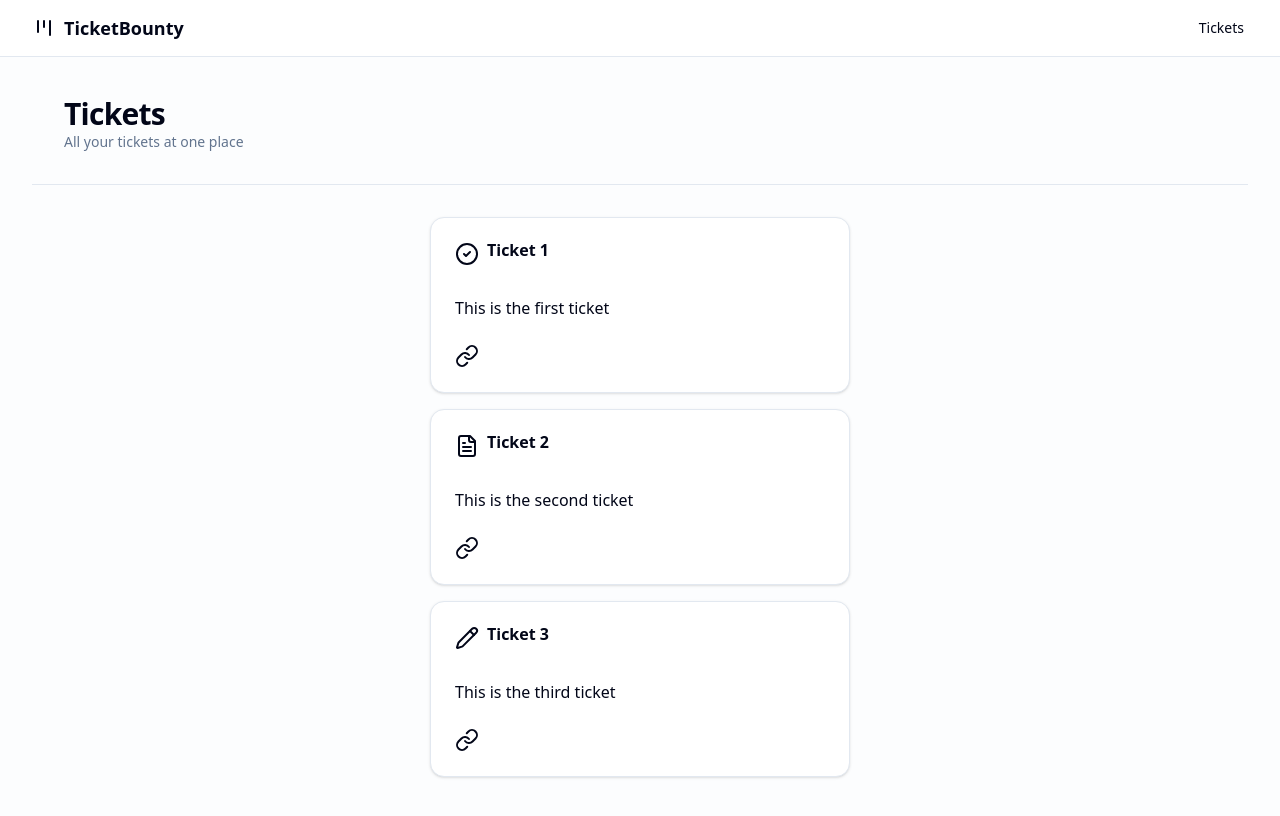
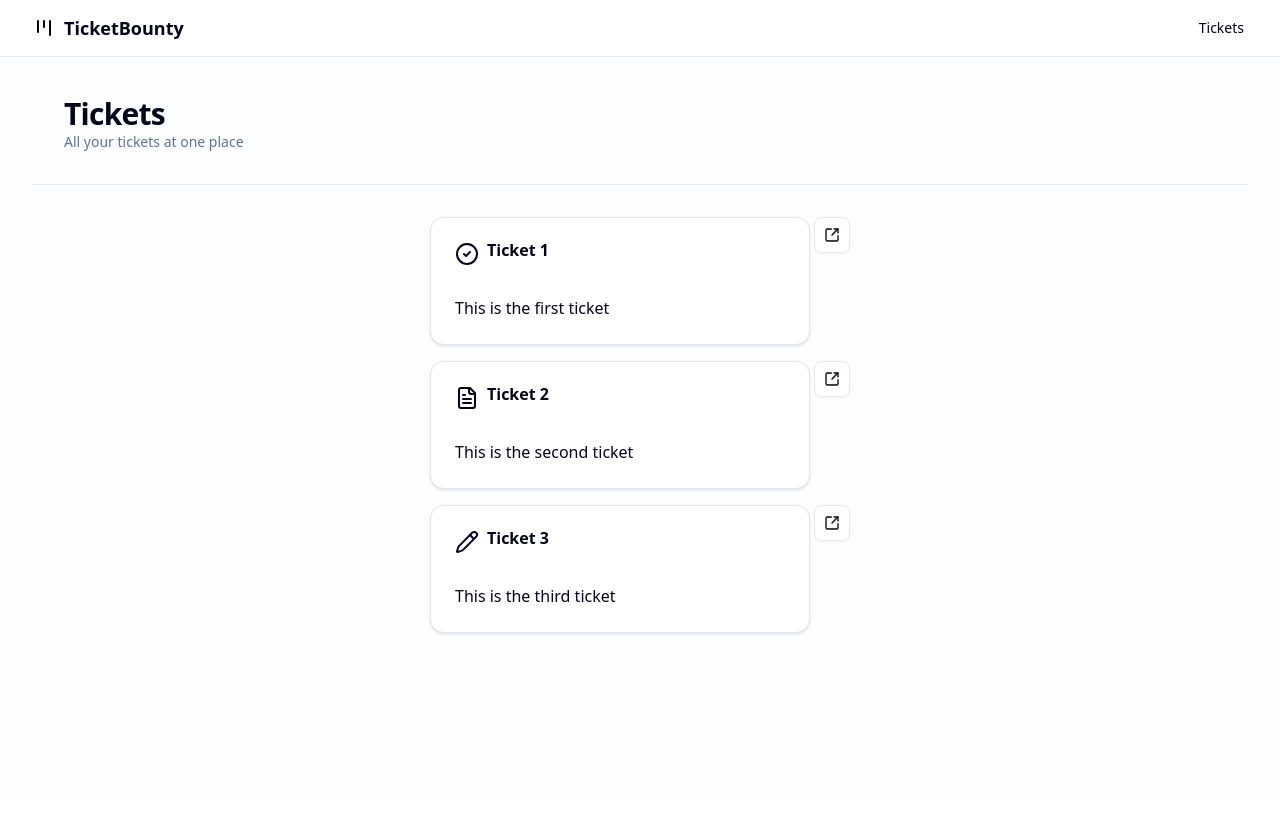
Before and after one commit to caiowrocha/the-road-to-next, a Next.js app: page /tickets in a window 1280 px wide. Shown: the top 816 px of the page. Built offline with nearby package versions, Linux system fonts and the light colour scheme.

Commit message:
refactor: ticket item component

```diff
--- a/src/features/tickets/components/ticket-item.tsx
+++ b/src/features/tickets/components/ticket-item.tsx
@@ -1,5 +1,7 @@
-import { Link } from 'lucide-react'
-import { Card, CardContent, CardFooter, CardHeader, CardTitle } from '@/components/ui/card'
+import { LucideSquareArrowOutUpRight } from 'lucide-react'
+import Link from 'next/link'
+import { Button } from '@/components/ui/button'
+import { Card, CardContent, CardHeader, CardTitle } from '@/components/ui/card'
 import { ticketPath } from '@/paths'
 import { TICKET_ICONS } from '../constants'
 import { Ticket } from '../types'
@@ -9,10 +11,23 @@
 }
 
 const TicketItem = ({ ticket }: TicketItemProps) => {
+    const detailButton = (
+        <Button variant="outline" size="icon" asChild>
+            <Link href={ticketPath(ticket.id)}>
+                <LucideSquareArrowOutUpRight className='h-4 w-4' />
+            </Link>
+        </Button>
+    )
+
+
+
     return (
+        <div
+            className="w-full max-w-[420px] flex gap-x-1"
+        >
             <Card
                 key={ticket.id}
-            className="w-full max-w-[420px]"
+                className='w-full'
             >
                 <CardHeader>
                     <CardTitle className='flex gap-x-2'>
@@ -25,12 +40,11 @@
                         {ticket.content}
                     </span>
                 </CardContent>
-            <CardFooter>
-                <Link href={ticketPath(ticket.id)} className="text-sm underline">
-                    View
-                </Link>
-            </CardFooter>
             </Card>
+            <div className='flex flex-col gap-y-1'>
+                {detailButton}
+            </div>
+        </div>
     )
 }
 
```
Lines whose indentation alone changed are shown as unchanged.
